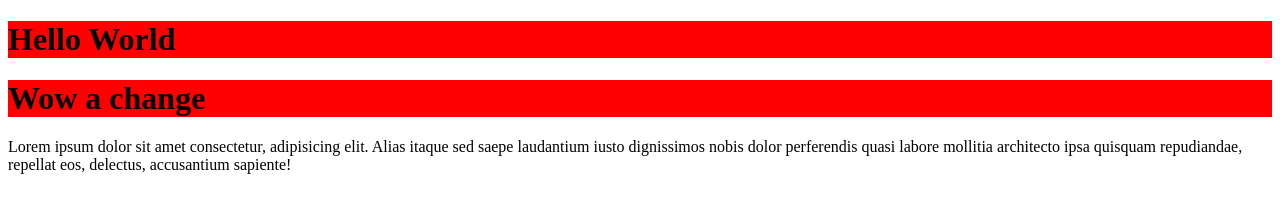
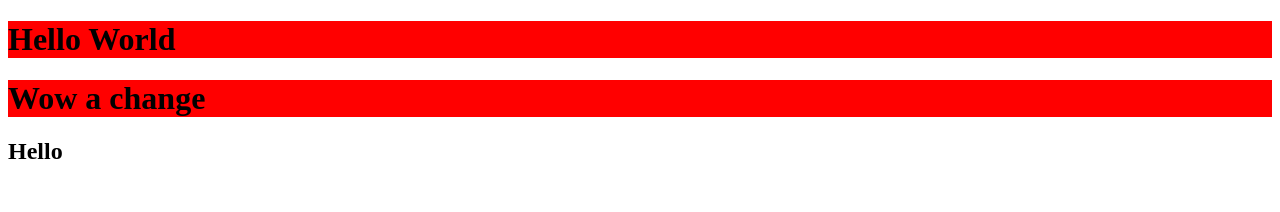
Before and after one commit to shayanisexaim/localrep, a plain HTML site: page index.html in a window 1280 px wide. Drawn offline with Linux system fonts and the light colour scheme.

Commit message:
Added a h2 tag

```diff
--- a/index.html
+++ b/index.html
@@ -9,6 +9,6 @@
 <body>
     <h1>Hello World</h1>
     <h1>Wow a change</h1>
-    <p>Lorem ipsum dolor sit amet consectetur, adipisicing elit. Alias itaque sed saepe laudantium iusto dignissimos nobis dolor perferendis quasi labore mollitia architecto ipsa quisquam repudiandae, repellat eos, delectus, accusantium sapiente!</p>
+    <h2>Hello</h2>
 </body>
 </html>
```
